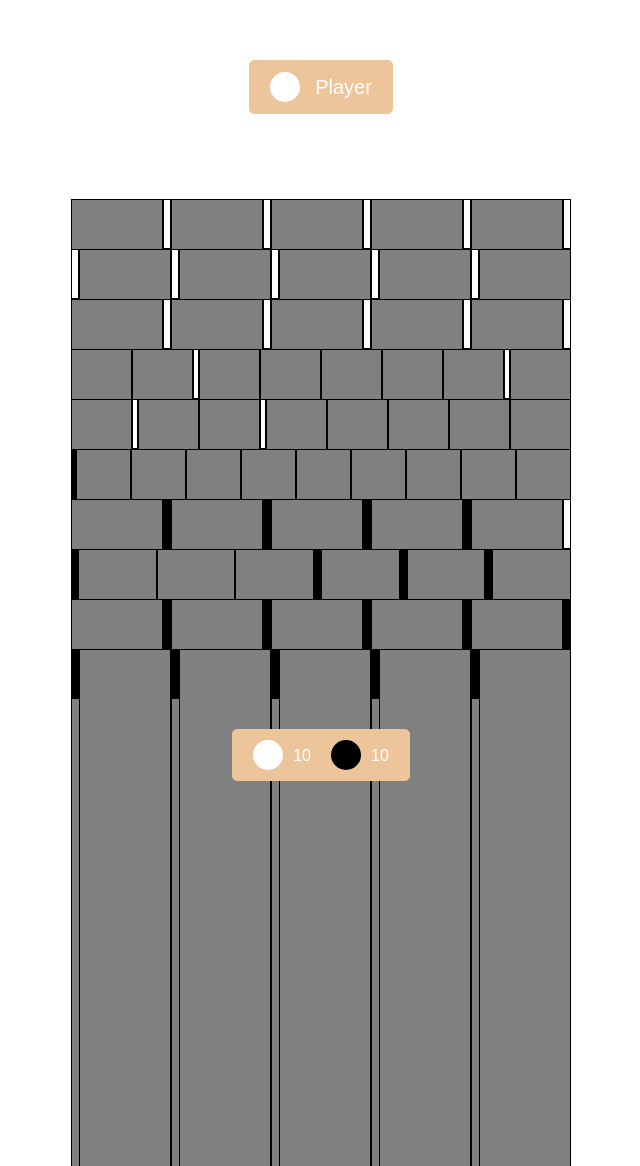
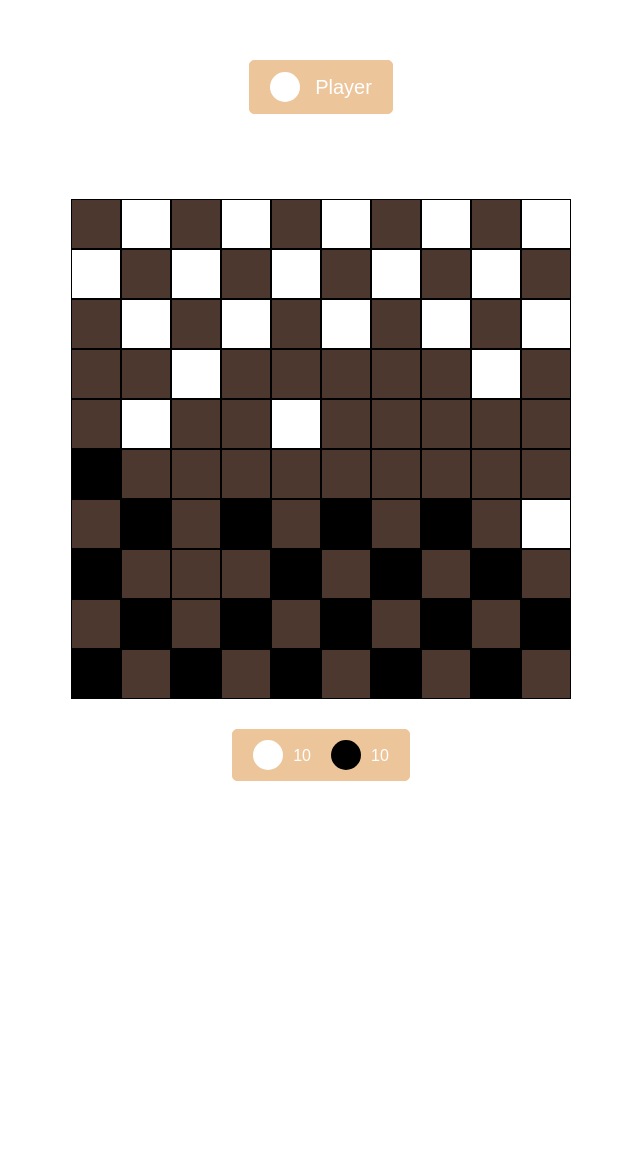
Before and after one commit to cs399f24/Checkers, a Flask app: page / in a window 1280 px wide. Shown: the part 325-1491 px from the top of the page, without its empty margins (319-959 px from the left). Run offline with Flask 3, Linux system fonts and the light colour scheme; some libraries are stand-ins or nearby versions.

Commit message:
fixing css

```diff
--- a/app.py
+++ b/app.py
@@ -29,6 +29,8 @@
     # board = game["board"]
     return render_template('index.html', board=board_data['board'])
 
+
+
 #Websocket to handl game updates
 @socketio.on('game_update')
 def handle_game_update(data):
--- a/static/styles.css
+++ b/static/styles.css
@@ -14,6 +14,7 @@
   justify-content: center;
   flex-direction: column;
   gap: 30px;
+  overflow: auto;
 }
 
 .counter {
@@ -40,12 +41,13 @@
   width: 30px;
   height: 30px;
   border-radius: 50%;
+  background-color: #000;
 }
-.occupied.whitePiece {
+.whitePiece {
   background-color: white;
 }
 
-.occupied.blackPiece {
+.blackPiece {
   background-color: black;
 }
 
@@ -91,11 +93,9 @@
   background-color: white;
 }
 
-.cell.empty {
+/* .cell.empty {
   background-color: gray;
-  width: 50vh;
-  height: 90vw;
-}
+} */
 
 .game .row {
   width: 100%;
```
